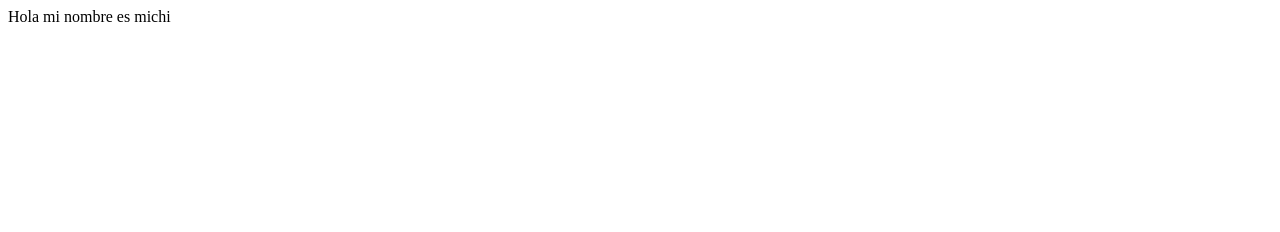
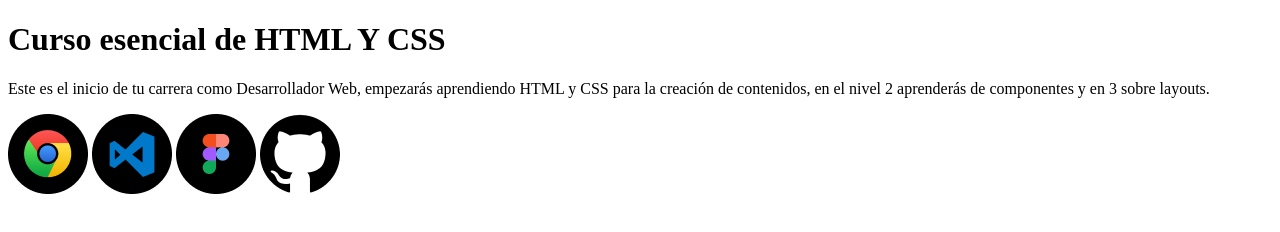
Before and after one commit to YberAldayr/curso-esencial-html-css, a plain HTML site: page index.html in a window 1280 px wide. Drawn offline with Linux system fonts and the light colour scheme.

Commit message:
Add files via upload

```diff
--- a/index.html
+++ b/index.html
@@ -3,9 +3,20 @@
 <head>
     <meta charset="UTF-8">
     <meta name="viewport" content="width=device-width, initial-scale=1.0">
-    <title>Document</title>
+    <title>El Blog de Yber</title>
 </head>
 <body>
-    Hola mi nombre es michi
+
+    <h1>
+        Curso esencial de HTML Y CSS
+    </h1>
+    <p>
+        Este es el inicio de tu carrera como Desarrollador Web, empezarás aprendiendo HTML y CSS para la creación de contenidos, en el nivel 2 aprenderás de componentes y en 3 sobre layouts.
+    </p>
+    <img src="images/google-chrome.png" alt="Logo de Google Chrome" title="Logo de Google Chrome">
+    <img src="images/visual-studio-code.png" alt="Logo del editor de código Visual Studio Code" title="Logo del editor de código Visual Studio Code">
+    <img src="images/figma.png" alt="Logo de Figma" title="Logo de Figma">
+    <img src="images/github.png" alt="Logo de Github" title="Logo de Github">
+
 </body>
 </html>
```
Also changed, not shown: images/figma.png (added), images/github.png (added), images/google-chrome.png (added), images/visual-studio-code.png (added).
